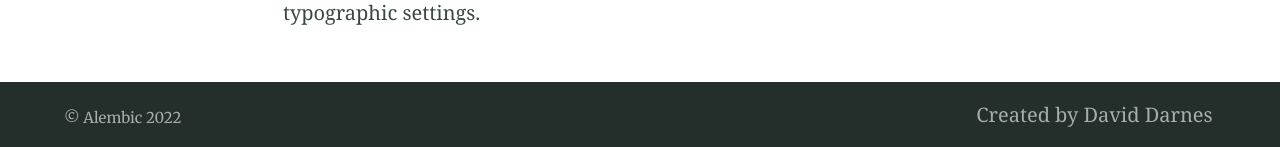
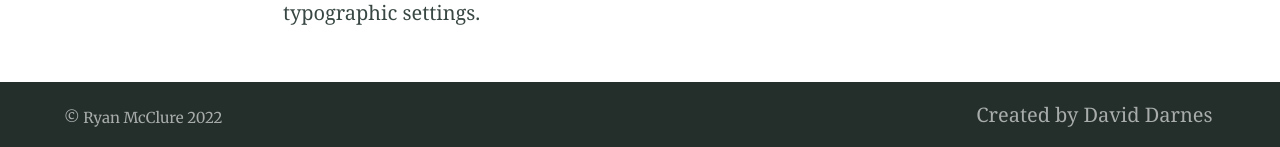
Before and after one commit to ryanmclake/ryanmclake.github.io, a Jekyll site: the page built from index.md, in a window 1280 px wide and 900 px high, scrolled down 4872 px. Shown: the part 750-897 px from the top of the window. Built offline with Jekyll 4.4.1, drawn with Linux system fonts in a browser that asks for light colours.

Commit message:
Update _config.yml

```diff
--- a/_config.yml
+++ b/_config.yml
@@ -39,10 +39,10 @@ paginate: 2 # jekyll-paginate > items per page
 paginate_path: blog/page:num # jekyll-paginate > blog page
 jekyll-mentions: https://twitter.com # jekyll-mentions > service used when @replying
 twitter:
-  username: DavidDarnes # jekyll-seo-tag > Owners twitter username
-author: DavidDarnes # jekyll-seo-tag > default author
+  username: ryanmclake # jekyll-seo-tag > Owners twitter username
+author: ryanmclake # jekyll-seo-tag > default author
 social: # jekyll-seo-tag > social overrides
-  name: David Darnes # jekyll-seo-tag > real name
+  name: Ryan McClure # jekyll-seo-tag > real name
   links:  # jekyll-seo-tag > social aliases (sameAs)
     - https://twitter.com/ryanmclake
     - https://github.com/ryanmclake
@@ -91,13 +91,13 @@ defaults:
 # 7. Site settings
 encoding: utf-8 # Make sure the encoding is right
 lang: en-GB # Set the site language
-title: "Alembic" # Site name or title, also used in jekyll-seo-tag
+title: "Ryan McClure" # Site name or title, also used in jekyll-seo-tag
 logo: "/assets/logos/logo.svg" # Site logo, also used in jekyll-seo-tag
 description: "Alembic is a starting point for Jekyll projects. Rather than starting from scratch, this boilerplate is designed to get the ball rolling immediately" # Site description and default description, also used in jekyll-seo-tag
 url: "https://alembic.darn.es" # Site url, also used in jekyll-seo-tag
 baseurl: ""
-repo: "https://github.com/daviddarnes/alembic"
-email: "me@daviddarnes.com"
+repo: "https://github.com/ryanmclake/ryanmclake.github.io"
+email: "rmcclure@carnegiescience.edu"
 # disqus: "alembic-1" # Blog post comments, uncomment the option and set the site ID from your Disqus account
 # date_format: "%-d %B %Y" # Blog post date formatting using placeholder formatting
 # google_analytics: ""
```
